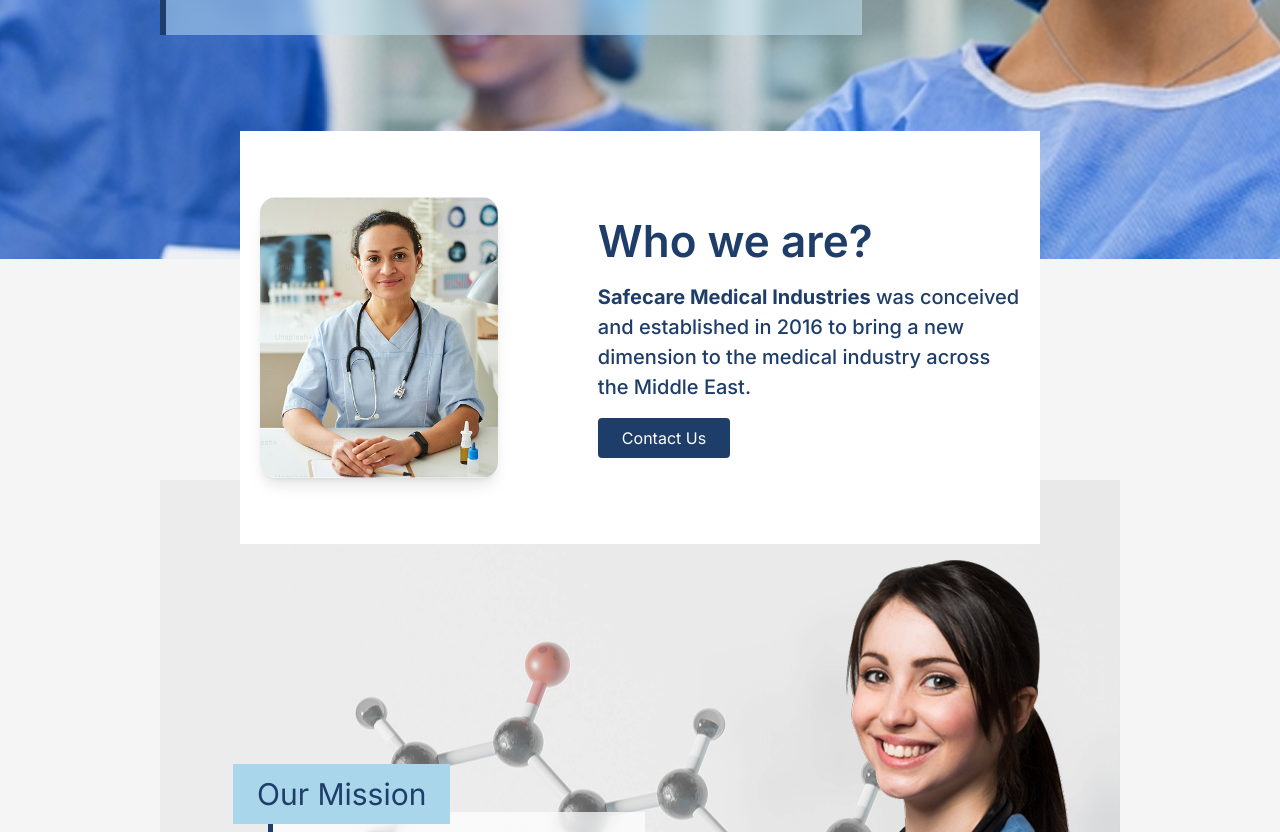
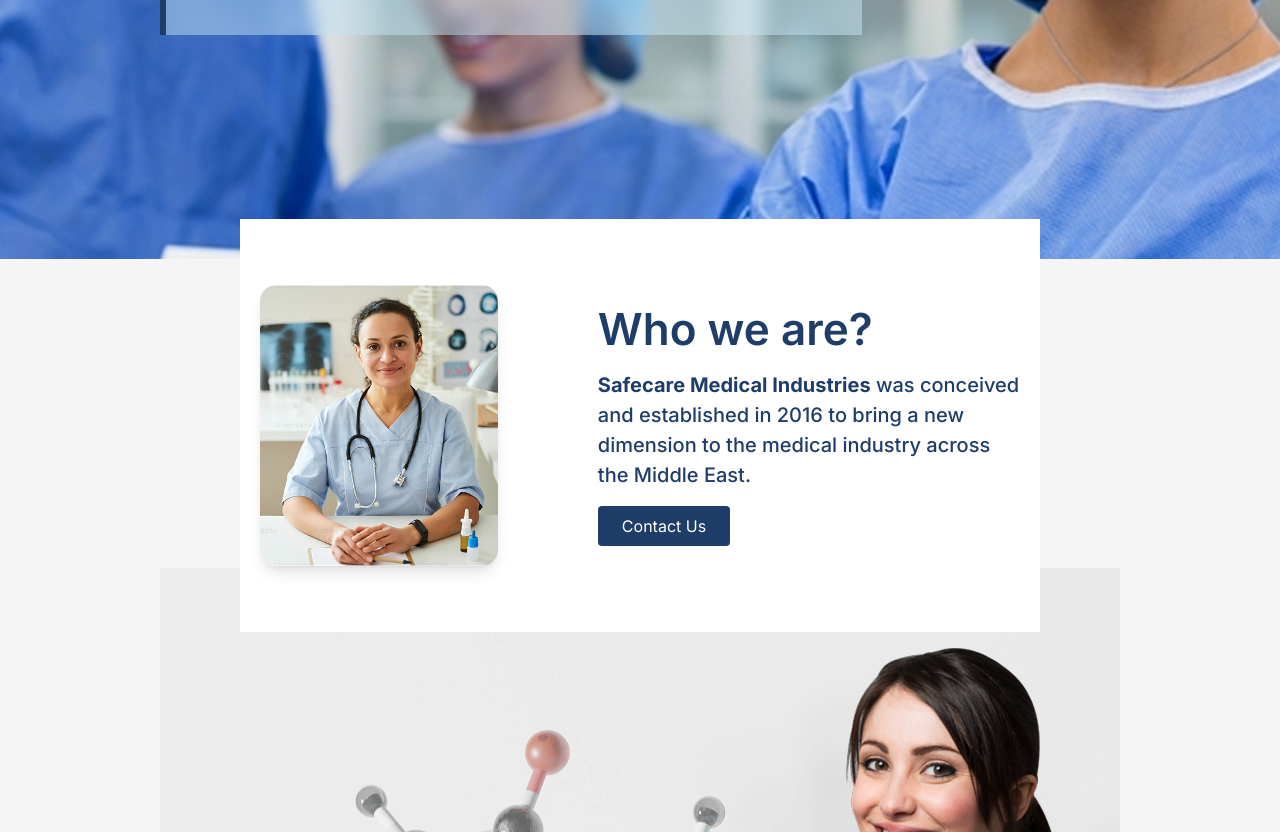
Before and after one commit to Sana-Ahmad1771/Careplus, a React (Vite) app: page / in a window 1280 px wide. Shown: the part 580-1412 px from the top of the page. Built offline with nearby package versions, Linux system fonts and the light colour scheme.

Commit message:
edited about section

```diff
--- a/src/components/about/About.jsx
+++ b/src/components/about/About.jsx
@@ -2,7 +2,8 @@
 
 const About = () => {
   return (
-    <section className="relative z-[30] px-5 sm:px-10 xl:px-60  -mt-32">
+    <section className="relative z-[30] px-5 sm:px-10 xl:px-60 mt-10 lg:-mt-4 xl:-mt-10">
+
       <div className="mx-auto bg-white py-[66px] px-5 flex flex-col lg:flex-row items-center justify-center gap-6 lg:gap-[100px] ">
         {/* Nurse Image */}
         <div className="max-w-sm w-full">
```
